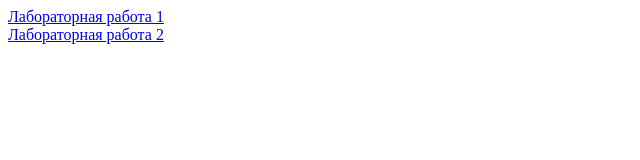
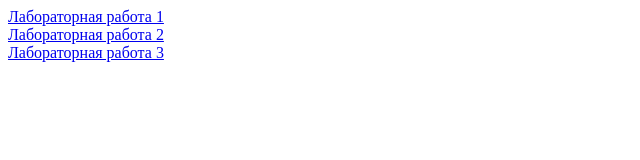
Before and after one commit to professional2004/PIIS_labs, a plain HTML site: page index.html in a window 1280 px wide. Shown: the whole page, without its empty margins (0-640 px from the left). Drawn offline with Linux system fonts and the light colour scheme.

Commit message:
Update index.html

```diff
--- a/index.html
+++ b/index.html
@@ -6,6 +6,7 @@
     </head>
     <body>
         <a href="lab_1/main.html">Лабораторная работа 1</a> <br>
-        <a href="lab_2/main.html">Лабораторная работа 2</a>
+        <a href="lab_2/main.html">Лабораторная работа 2</a> <br>
+        <a href="lab_3/index.html">Лабораторная работа 3</a>
     </body>
 </html>
```
